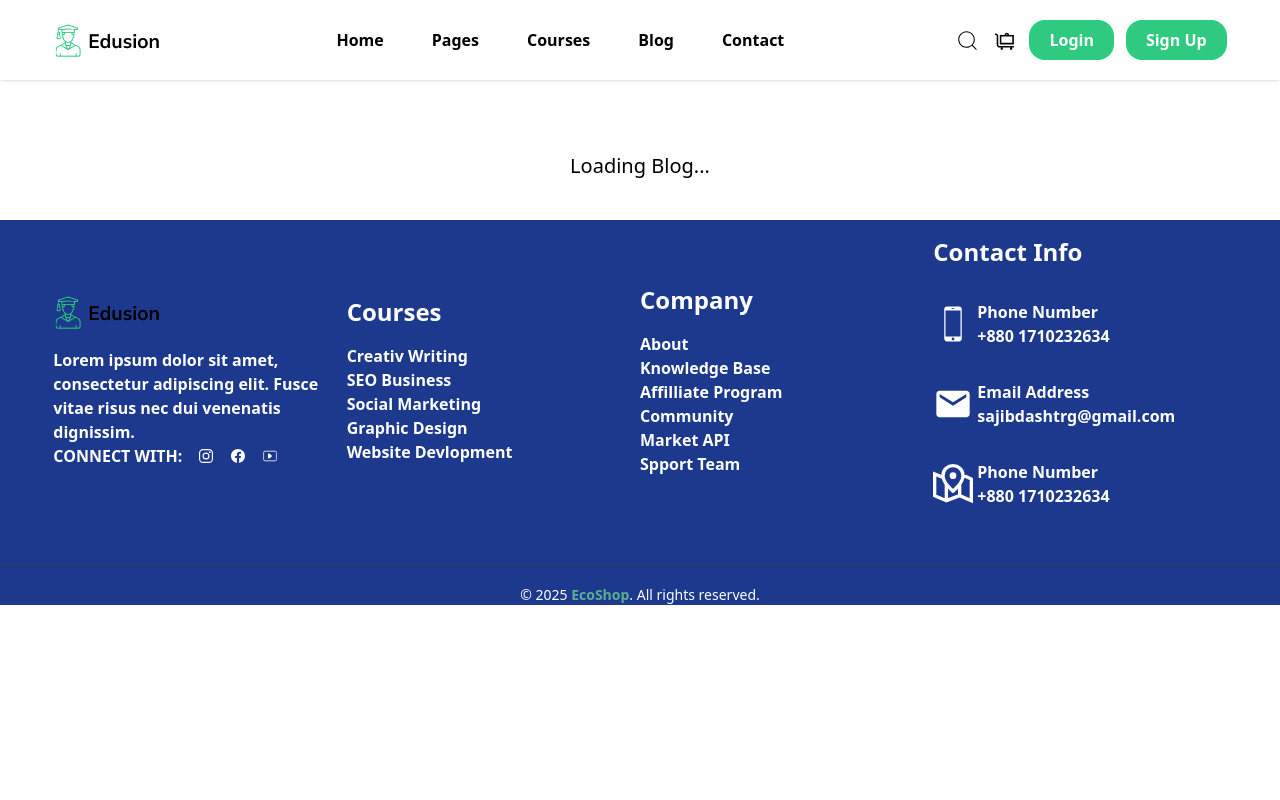
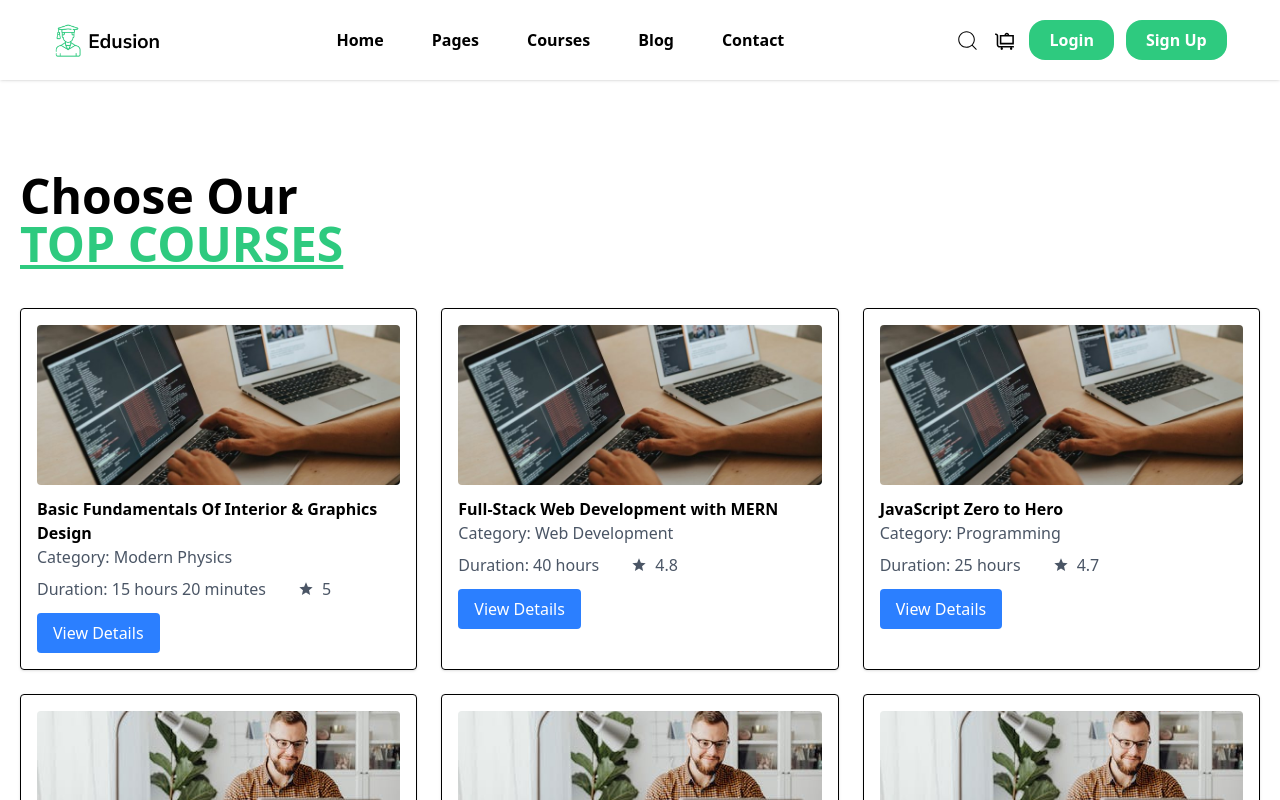
Before and after one commit to sajibdas126/nextjs-LMSproject, a Next.js app: page /blog in a window 1280 px wide. Shown: the top 800 px of the page. Built offline with nearby package versions, Linux system fonts and the light colour scheme.

Commit message:
refactor: update BlogPage to display a list of courses with dynamic data fetching

```diff
--- a/src/app/blog/page.jsx
+++ b/src/app/blog/page.jsx
@@ -1,47 +1,60 @@
+'use client';
+import Link from 'next/link';
+import React, { useEffect, useState } from 'react'
+import { MdOutlineStarPurple500 } from 'react-icons/md';
 
-"use client";
-import { useParams } from "next/navigation";
-import React, { useEffect, useState } from "react";
 
-const Page = () => {
-  const params = useParams();
-  const id = params?.CourseDetails;
+const BlogePage = () => {
+  const [courses,setCourses] = useState([]);
 
-  const [course, setCourse] = useState(null);
-  const [loading, setLoading] = useState(true);
-
-  useEffect(() => {
-    if (!id) return;
-
-    fetch("/data/courses.json")
-      .then((res) => res.json())
-      .then((data) => {
-        const found = data.find((item) => item.id === id);
-        setCourse(found);
-        setLoading(false);
-      })
-      .catch((err) => {
-        console.error(err);
-        setLoading(false);
-      });
-  }, [id]);
-
-  if (loading)
-    return <p className="p-10 text-xl text-center">Loading Blog...</p>;
-
-  if (!course)
-    return (
-      <p className="p-10 text-xl text-center text-red-500">
-        Course Not Found
-      </p>
-    );
+  useEffect(()=>{
+    fetch('/data/courses.json')
+    .then(res => res.json())
+    .then(data => setCourses(data))
+    .catch(err => console.error(err));
+  },[]);
 
   return (
-    <div className="p-10">
-      <h1 className="text-3xl font-bold">{course.title}</h1>
-      <p className="mt-3">{course.description}</p>
+    <div>
+      <div className="p-5">
+      <h1 className="text-5xl font-bold py-10">
+        Choose Our <br />
+        <span className="text-[#2eca7f] underline uppercase">Top Courses</span>
+      </h1>
+
+      {courses.length === 0 ? (
+        <p>Loading courses...</p>
+      ) : (
+        <div className="grid grid-cols-1 md:grid-cols-3 gap-6">
+          {courses.map(course => (
+            <div key={course.id} className="border p-4 rounded shadow">
+              <img
+                src={course.thumbnail}
+                alt={course.title}
+                className="w-full h-40 object-cover rounded"
+              />
+              <h2 className="font-semibold mt-3">{course.title}</h2>
+              <p className="text-gray-600">Category: {course.category}</p>
+              <div className="flex gap-8 mt-2">
+                <p className="text-gray-600">Duration: {course.duration}</p>
+                <p className="text-gray-600 flex items-center gap-2">
+                  <MdOutlineStarPurple500 /> {course.rating}
+                </p>
+              </div>
+
+              <Link href={`/courses/${course.id}`}>
+                <button className="mt-3 px-4 py-2 bg-blue-500 text-white rounded">
+                  View Details
+                </button>
+              </Link>
+            </div>
+          ))}
+        </div>
+      )}
     </div>
-  );
-};
 
-export default Page;
+    </div>
+  )
+}
+
+export default BlogePage
```
